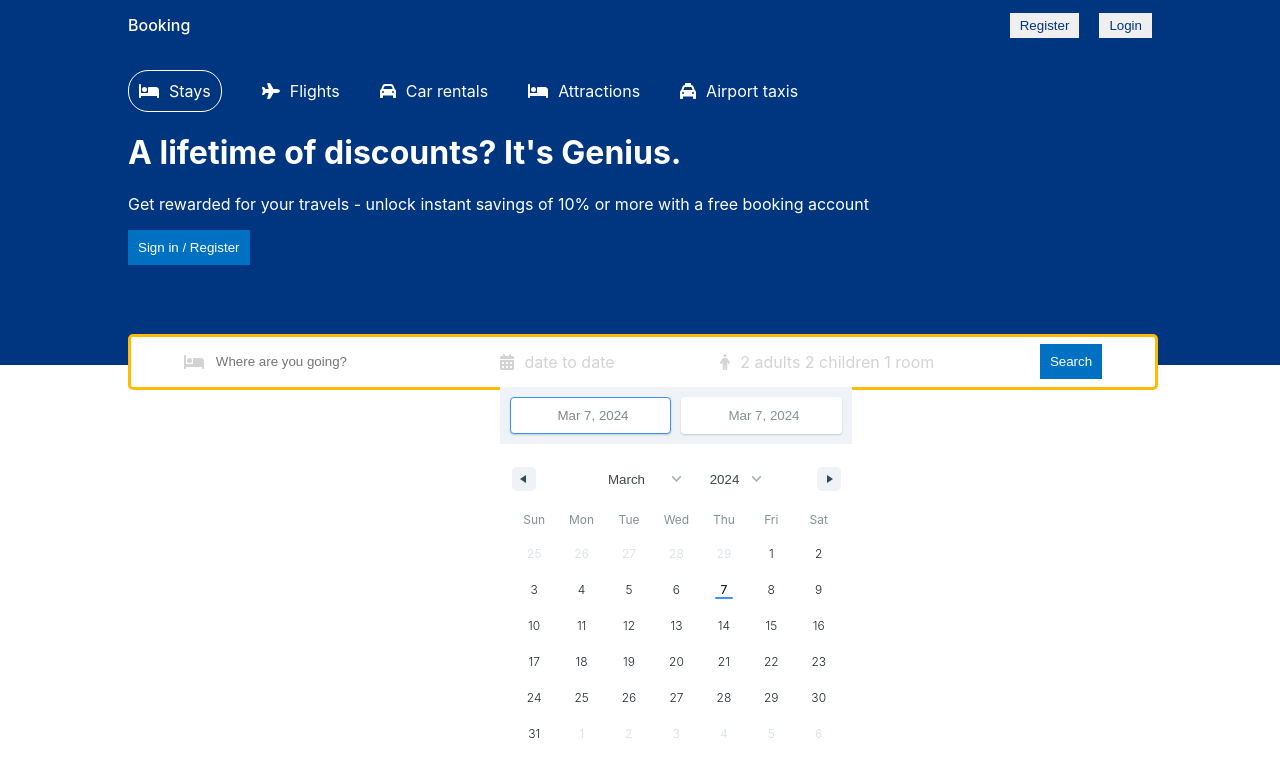
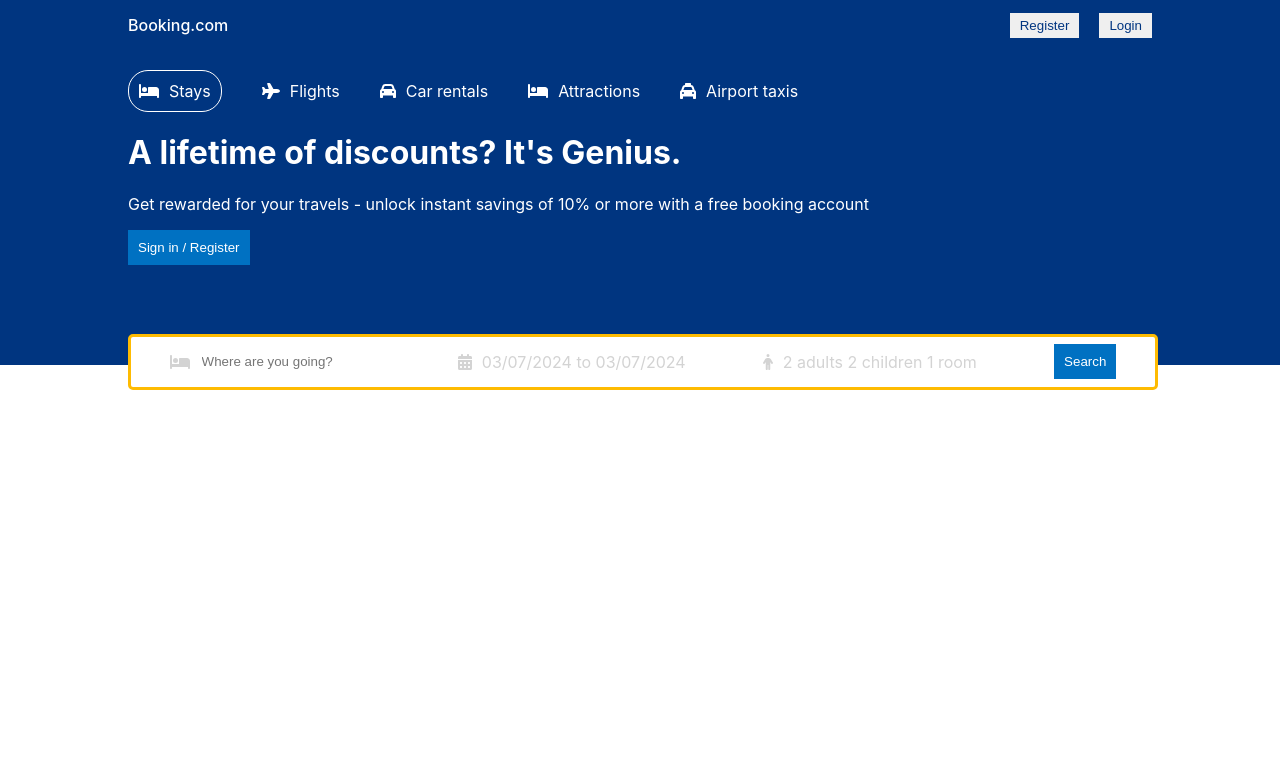
Before and after one commit to ruchik02/booking-app, a React (Create React App) app in the folder booking-website/: page / in a window 1280 px wide. Shown: the top 776 px of the page. Built offline with nearby package versions, Linux system fonts and the light colour scheme; the HTML template or start-up script is replaced by a standard one.

Commit message:
change logo and tab bar title

```diff
--- a/booking-website/public/index.html
+++ b/booking-website/public/index.html
@@ -2,7 +2,7 @@
 <html lang="en">
   <head>
     <meta charset="utf-8" />
-    <link rel="icon" href="%PUBLIC_URL%/favicon.ico" />
+    <link rel="icon" href="../assets/booking.jpeg">
     <meta name="viewport" content="width=device-width, initial-scale=1" />
     <meta name="theme-color" content="#000000" />
     <meta
@@ -15,6 +15,7 @@
       user's mobile device or desktop. See https://developers.google.com/web/fundamentals/web-app-manifest/
     -->
     <link rel="manifest" href="%PUBLIC_URL%/manifest.json" />
+
     <!--
       Notice the use of %PUBLIC_URL% in the tags above.
       It will be replaced with the URL of the `public` folder during the build.
@@ -24,7 +25,8 @@
       work correctly both with client-side routing and a non-root public URL.
       Learn how to configure a non-root public URL by running `npm run build`.
     -->
-    <title>React App</title>
+    <title>Booking.com</title>
+
   </head>
   <body>
     <noscript>You need to enable JavaScript to run this app.</noscript>
--- a/booking-website/src/components/header/Header.jsx
+++ b/booking-website/src/components/header/Header.jsx
@@ -9,20 +9,19 @@
   faTaxi,
 } from "@fortawesome/free-solid-svg-icons";
 import { useState } from "react";
-import { Calendar } from "react-date-range";
+import { DateRange } from "react-date-range";
 import "react-date-range/dist/styles.css"; // main style file
 import "react-date-range/dist/theme/default.css"; // theme css file
+import { format } from "date-fns";
 const Header = () => {
-  const [selectionRange, setSelectionRange] = useState({
+  const [openDate, setOpenDate] = useState(false);
+  const [date, setDate] = useState([
+    {
       startDate: new Date(),
       endDate: new Date(),
       key: "selection",
-  });
-
-  const handleSelect = (ranges) => {
-    setSelectionRange(ranges.selection);
-  };
-
+    },
+  ]);
   return (
     <div className="header">
       <div className="headerContainer">
@@ -73,13 +72,26 @@
           {/* 2 */}
           <div className="headerSearchItem">
             <FontAwesomeIcon icon={faCalendarDays} className="headerIcon" />
-            <span className="headerSearchText">date to date</span>
-            <Calendar
+            <span
+              onClick={() => setOpenDate(!openDate)}
+              className="headerSearchText"
+            >
+              {" "}
+              {`${format(date[0].startDate, "MM/dd/yyyy")} to ${format(
+                date[0].endDate,
+                "MM/dd/yyyy"
+              )}`}
+            </span>
+            {openDate && (
+              <DateRange
                 editableDateInputs={true}
-              ranges={[selectionRange]}
-              onChange={handleSelect}
+                onChange={(item) => setDate([item.selection])}
+                moveRangeOnFirstSelection={false}
+                ranges={date}
                 className="date"
+                minDate={new Date()}
               />
+            )}
           </div>
           {/* 3 */}
           <div className="headerSearchItem">
--- a/booking-website/src/components/header/header.css
+++ b/booking-website/src/components/header/header.css
@@ -18,6 +18,7 @@
   display: flex;
   align-items: center;
   gap: 10px;
+  cursor: pointer;
 }
 .headerListItem.active {
   border: 1px solid white;
--- a/booking-website/src/components/navbar/Navbar.jsx
+++ b/booking-website/src/components/navbar/Navbar.jsx
@@ -3,7 +3,7 @@
   return (
     <div className="navbar">
       <div className="navContainer">
-        <span className="logo">Booking</span>
+        <span className="logo">Booking.com</span>
         <div className="navItems">
           <button className="navButton">Register</button>
           <button className="navButton">Login</button>
```
Also changed, not shown: booking-website/assets/booking.jpeg (added). Lines whose indentation alone changed are shown as unchanged.
